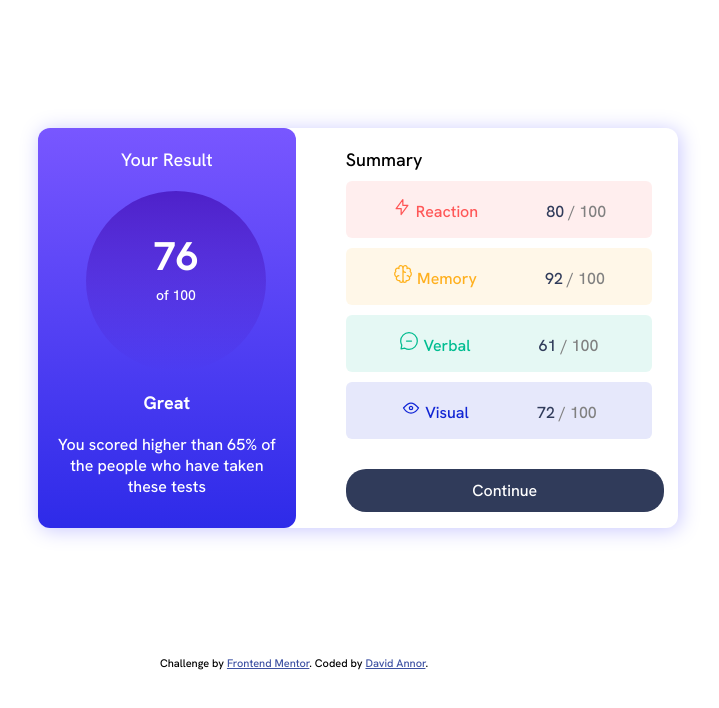
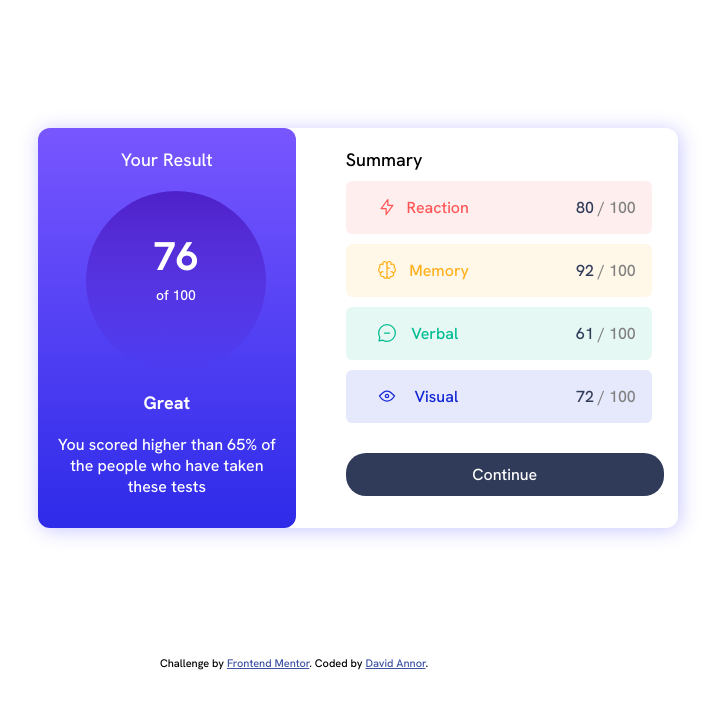
Before and after one commit to KORA72/results-summary-component-main, a plain HTML site: page index.html in a window 1280 px wide. Shown: the whole page, without its empty margins (346-1065 px from the left). Drawn offline with Linux system fonts and the light colour scheme; a web font is replaced by a local one.

Commit message:
few changes

```diff
--- a/index.html
+++ b/index.html
@@ -26,22 +26,22 @@
 <ul class="reactions">
   <li class="reaction a">
     <svg xmlns="http://www.w3.org/2000/svg" width="20" height="20" fill="none" viewBox="0 0 20 20"><path stroke="#F55" stroke-linecap="round" stroke-linejoin="round" stroke-width="1.25" d="M10.833 8.333V2.5l-6.666 9.167h5V17.5l6.666-9.167h-5Z"/></svg>
-    Reaction
+    <span class="word">  Reaction</span>
     <span class="mark"> 80 <span class="mark1">/ 100</span></span>
   </li>
   <li class="reaction b">
     <svg xmlns="http://www.w3.org/2000/svg" width="20" height="20" fill="none" viewBox="0 0 20 20"><path stroke="#FFB21E" stroke-linecap="round" stroke-linejoin="round" stroke-width="1.25" d="M5.833 11.667a2.5 2.5 0 1 0 .834 4.858"/><path stroke="#FFB21E" stroke-linecap="round" stroke-linejoin="round" stroke-width="1.25" d="M3.553 13.004a3.333 3.333 0 0 1-.728-5.53m.025-.067a2.083 2.083 0 0 1 2.983-2.824m.199.054A2.083 2.083 0 1 1 10 3.75v12.917a1.667 1.667 0 0 1-3.333 0M10 5.833a2.5 2.5 0 0 0 2.5 2.5m1.667 3.334a2.5 2.5 0 1 1-.834 4.858"/><path stroke="#FFB21E" stroke-linecap="round" stroke-linejoin="round" stroke-width="1.25" d="M16.447 13.004a3.334 3.334 0 0 0 .728-5.53m-.025-.067a2.083 2.083 0 0 0-2.983-2.824M10 3.75a2.085 2.085 0 0 1 2.538-2.033 2.084 2.084 0 0 1 1.43 2.92m-.635 12.03a1.667 1.667 0 0 1-3.333 0"/></svg>
-     Memory
+     <span class="word"> Memory</span>
    <span class="mark">92 <span class="mark1">/ 100</span> </span>
   </li >
   <li class="reaction c">
     <svg xmlns="http://www.w3.org/2000/svg" width="20" height="20" fill="none" viewBox="0 0 20 20"><path stroke="#00BB8F" stroke-linecap="round" stroke-linejoin="round" stroke-width="1.25" d="M7.5 10h5M10 18.333A8.333 8.333 0 1 0 1.667 10c0 1.518.406 2.942 1.115 4.167l-.699 3.75 3.75-.699A8.295 8.295 0 0 0 10 18.333Z"/></svg>
-     Verbal
+    <span class="word1"> Verbal</span>
      <span class="mark">61 <span class="mark1">/ 100</span></span>
    </li>
   <li class="reaction d">
     <svg xmlns="http://www.w3.org/2000/svg" width="20" height="20" fill="none" viewBox="0 0 20 20"><path stroke="#1125D6" stroke-linecap="round" stroke-linejoin="round" stroke-width="1.25" d="M10 11.667a1.667 1.667 0 1 0 0-3.334 1.667 1.667 0 0 0 0 3.334Z"/><path stroke="#1125D6" stroke-linecap="round" stroke-linejoin="round" stroke-width="1.25" d="M17.5 10c-1.574 2.492-4.402 5-7.5 5s-5.926-2.508-7.5-5C4.416 7.632 6.66 5 10 5s5.584 2.632 7.5 5Z"/></svg>
-    Visual
+    <span class="word1"> Visual</span>
     <span class="mark">72 <span class="mark1">/ 100</span></span>
   </li>
 </ul>
--- a/styles.css
+++ b/styles.css
@@ -62,6 +62,7 @@ font-size: 16px;
 }
 /* Card 2 */
  .container .card2{
+  position: relative;
   padding: 20px;
   display: flex;
   flex-direction: column;
@@ -77,10 +78,21 @@ ul[class~=reactions]{
 
 ul[class~=reactions] li{
   margin-top: 10px;
+
+
 }
-ul[class~=reactions] li i{
-  padding-right: 20px;
+ul[class~=reactions] li svg{
+ position: absolute;
+ right: 80%;
 }
+ul[class~=reactions] li  .word{
+position: absolute;
+right:60% ;
+}
+ul[class~=reactions] li  .word1{
+  position: absolute;
+  right:63% ;
+  }
 /* a */
 ul[class~=reactions] .reaction.a{
   color: hsl(0, 100%, 67%);
@@ -92,6 +104,7 @@ ul[class~=reactions] .reaction.a{
 ul[class~=reactions] .reaction.a .mark{
   padding-left: 4em;
   color: hsl(224, 30%, 27%);
+  margin-left: 150px;
 }
 ul[class~=reactions] .reaction.a .mark1{
   color:grey;
@@ -108,6 +121,7 @@ ul[class~=reactions] .reaction.b{
 ul[class~=reactions] .reaction.b .mark{
   padding-left: 4em;
   color: hsl(224, 30%, 27%);
+  margin-left: 150px;
 }
 ul[class~=reactions] .reaction.b .mark1{
   color:grey;
@@ -123,6 +137,7 @@ ul[class~=reactions] .reaction.b .mark1{
 ul[class~=reactions] .reaction.c .mark{
   padding-left: 4em;
   color: hsl(224, 30%, 27%);
+  margin-left: 150px;
 }
 ul[class~=reactions] .reaction.c .mark1{
   color:grey;
@@ -139,6 +154,7 @@ ul[class~=reactions] .reaction.c .mark1{
 ul[class~=reactions] .reaction.d .mark{
   padding-left: 4em;
   color: hsl(224, 30%, 27%);
+  margin-left: 150px;
 }
 ul[class~=reactions] .reaction.d .mark1{
   color:grey;
@@ -182,9 +198,9 @@ ul[class~=reactions] .reaction.d .mark1{
         border-top-left-radius:unset ;
         border-top-right-radius:unset ;
        gap: 10px;
-       width: 315px;
-       border-bottom-left-radius: 15px;
-       border-bottom-right-radius: 15px;
+       width: 313px;
+       border-bottom-left-radius: 20px;
+       border-bottom-right-radius: 20px;
       }
       .container .card1 .percentage{
         padding: 50px;
```
